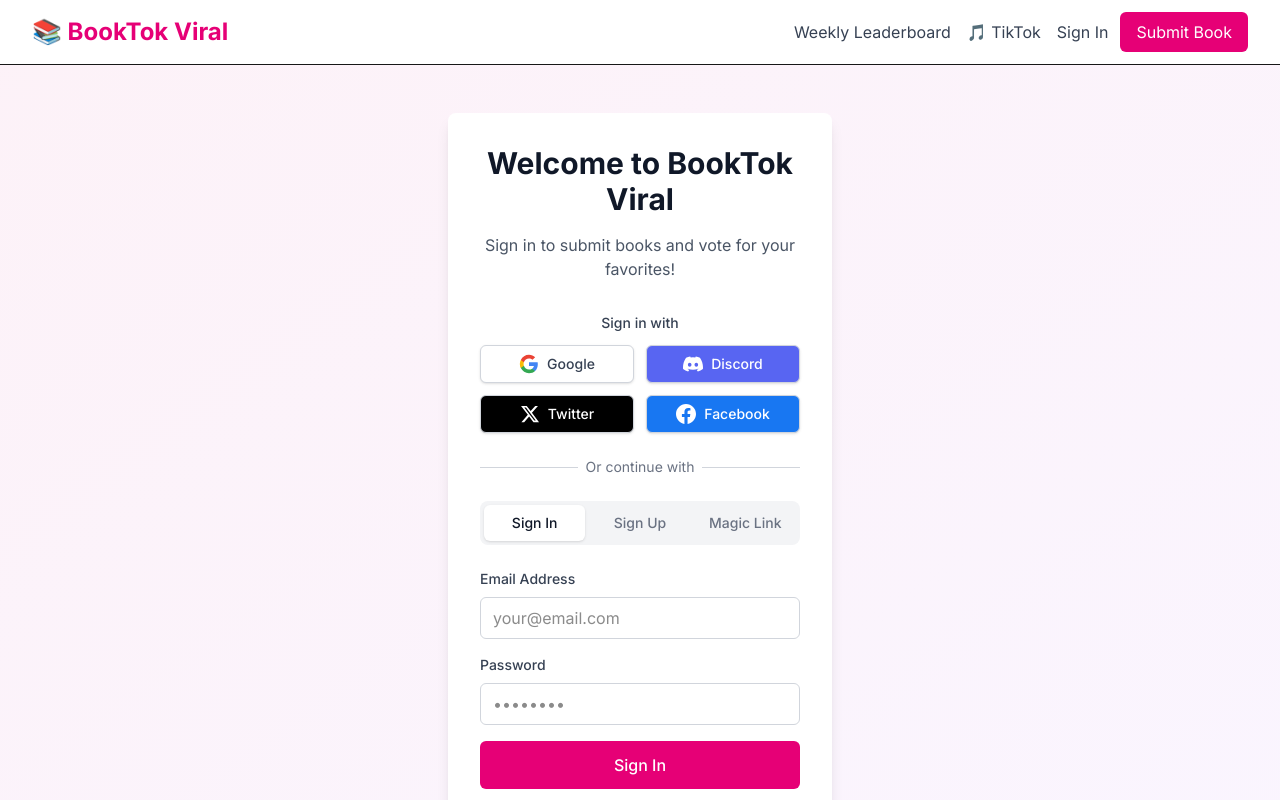
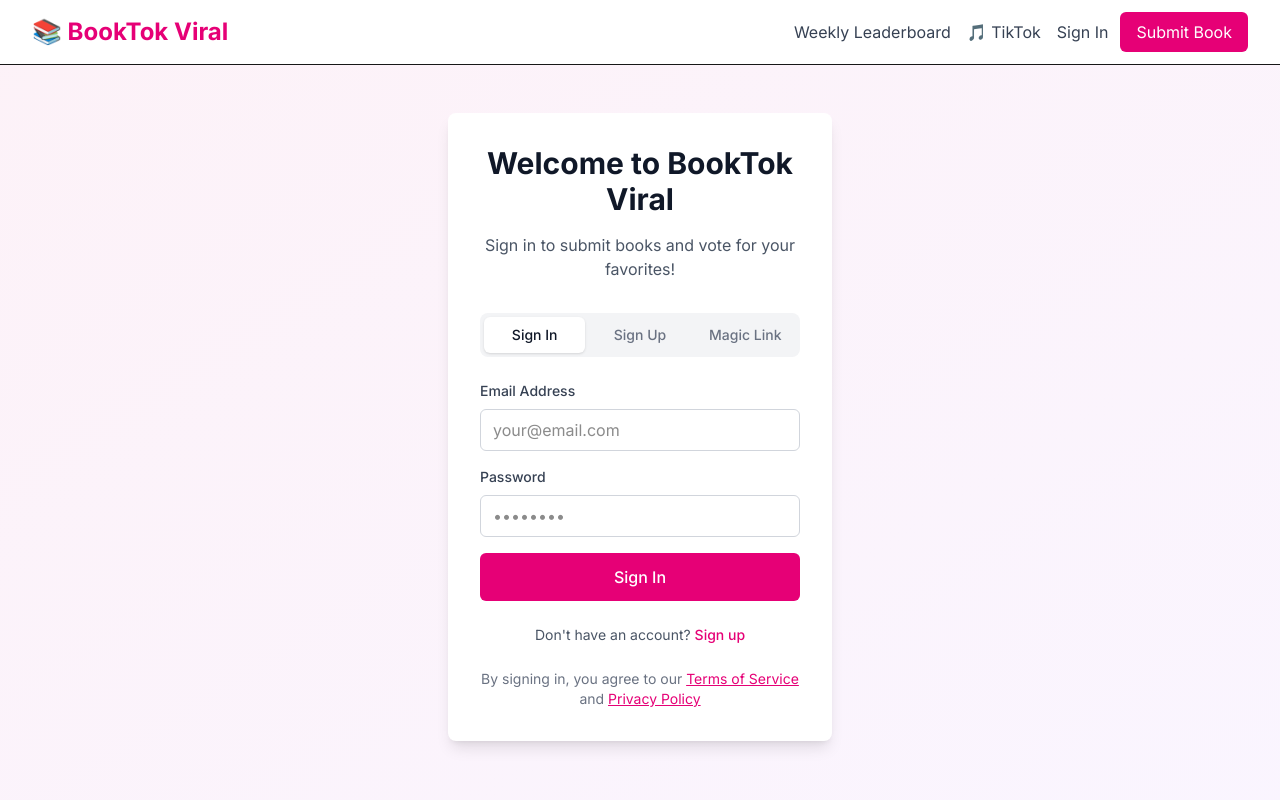
Before and after one commit to glowleaf/booktokviral, a Next.js app: page /auth/signin in a window 1280 px wide. Shown: the top 800 px of the page. Built offline with nearby package versions, Linux system fonts and the light colour scheme; no server answers.

Commit message:
Remove social sign-in options

```diff
--- a/src/components/AuthForm.tsx
+++ b/src/components/AuthForm.tsx
@@ -14,35 +14,6 @@
   const [isSuccess, setIsSuccess] = useState(false)
 
   const supabase = createClient()
-
-  const handleSocialSignIn = async (provider: 'google' | 'discord' | 'twitter' | 'facebook') => {
-    if (!supabase) {
-      setMessage('Authentication service unavailable')
-      return
-    }
-
-    setIsLoading(true)
-    setMessage('')
-
-    try {
-      const { error } = await supabase.auth.signInWithOAuth({
-        provider,
-        options: {
-          redirectTo: `${window.location.origin}/auth/callback`,
-        },
-      })
-
-      if (error) {
-        setMessage(error.message)
-        setIsSuccess(false)
-      }
-    } catch (err) {
-      setMessage('An error occurred. Please try again.')
-      setIsSuccess(false)
-    }
-
-    setIsLoading(false)
-  }
 
   const handleEmailAuth = async (e: React.FormEvent) => {
     e.preventDefault()
@@ -126,69 +97,6 @@
 
   return (
     <div className="space-y-6">
-      {/* Social Sign-In Buttons */}
-      <div className="space-y-3">
-        <h3 className="text-sm font-medium text-gray-700 text-center">Sign in with</h3>
-
-        <div className="grid grid-cols-2 gap-3">
-          <button
-            onClick={() => handleSocialSignIn('google')}
-            disabled={isLoading}
-            className="flex items-center justify-center px-4 py-2 border border-gray-300 rounded-md shadow-sm text-sm font-medium text-gray-700 bg-white hover:bg-gray-50 disabled:opacity-50 disabled:cursor-not-allowed transition-colors"
-          >
-            <svg className="w-5 h-5 mr-2" viewBox="0 0 24 24">
-              <path fill="#4285F4" d="M22.56 12.25c0-.78-.07-1.53-.2-2.25H12v4.26h5.92c-.26 1.37-1.04 2.53-2.21 3.31v2.77h3.57c2.08-1.92 3.28-4.74 3.28-8.09z"/>
-              <path fill="#34A853" d="M12 23c2.97 0 5.46-.98 7.28-2.66l-3.57-2.77c-.98.66-2.23 1.06-3.71 1.06-2.86 0-5.29-1.93-6.16-4.53H2.18v2.84C3.99 20.53 7.7 23 12 23z"/>
-              <path fill="#FBBC05" d="M5.84 14.09c-.22-.66-.35-1.36-.35-2.09s.13-1.43.35-2.09V7.07H2.18C1.43 8.55 1 10.22 1 12s.43 3.45 1.18 4.93l2.85-2.22.81-.62z"/>
-              <path fill="#EA4335" d="M12 5.38c1.62 0 3.06.56 4.21 1.64l3.15-3.15C17.45 2.09 14.97 1 12 1 7.7 1 3.99 3.47 2.18 7.07l3.66 2.84c.87-2.6 3.3-4.53 6.16-4.53z"/>
-            </svg>
-            Google
-          </button>
-
-          <button
-            onClick={() => handleSocialSignIn('discord')}
-            disabled={isLoading}
-            className="flex items-center justify-center px-4 py-2 border border-gray-300 rounded-md shadow-sm text-sm font-medium text-white bg-[#5865F2] hover:bg-[#4752C4] disabled:opacity-50 disabled:cursor-not-allowed transition-colors"
-          >
-            <svg className="w-5 h-5 mr-2" fill="currentColor" viewBox="0 0 24 24">
-              <path d="M20.317 4.37a19.791 19.791 0 0 0-4.885-1.515.074.074 0 0 0-.079.037c-.21.375-.444.864-.608 1.25a18.27 18.27 0 0 0-5.487 0 12.64 12.64 0 0 0-.617-1.25.077.077 0 0 0-.079-.037A19.736 19.736 0 0 0 3.677 4.37a.07.07 0 0 0-.032.027C.533 9.046-.32 13.58.099 18.057a.082.082 0 0 0 .031.057 19.9 19.9 0 0 0 5.993 3.03.078.078 0 0 0 .084-.028c.462-.63.874-1.295 1.226-1.994a.076.076 0 0 0-.041-.106 13.107 13.107 0 0 1-1.872-.892.077.077 0 0 1-.008-.128 10.2 10.2 0 0 0 .372-.292.074.074 0 0 1 .077-.01c3.928 1.793 8.18 1.793 12.062 0a.074.074 0 0 1 .078.01c.12.098.246.198.373.292a.077.077 0 0 1-.006.127 12.299 12.299 0 0 1-1.873.892.077.077 0 0 0-.041.107c.36.698.772 1.362 1.225 1.993a.076.076 0 0 0 .084.028 19.839 19.839 0 0 0 6.002-3.03.077.077 0 0 0 .032-.054c.5-5.177-.838-9.674-3.549-13.66a.061.061 0 0 0-.031-.03zM8.02 15.33c-1.183 0-2.157-1.085-2.157-2.419 0-1.333.956-2.419 2.157-2.419 1.21 0 2.176 1.096 2.157 2.42 0 1.333-.956 2.418-2.157 2.418zm7.975 0c-1.183 0-2.157-1.085-2.157-2.419 0-1.333.955-2.419 2.157-2.419 1.21 0 2.176 1.096 2.157 2.42 0 1.333-.946 2.418-2.157 2.418z"/>
-            </svg>
-            Discord
-          </button>
-
-          <button
-            onClick={() => handleSocialSignIn('twitter')}
-            disabled={isLoading}
-            className="flex items-center justify-center px-4 py-2 border border-gray-300 rounded-md shadow-sm text-sm font-medium text-white bg-black hover:bg-gray-800 disabled:opacity-50 disabled:cursor-not-allowed transition-colors"
-          >
-            <svg className="w-5 h-5 mr-2" fill="currentColor" viewBox="0 0 24 24">
-              <path d="M18.244 2.25h3.308l-7.227 8.26 8.502 11.24H16.17l-5.214-6.817L4.99 21.75H1.68l7.73-8.835L1.254 2.25H8.08l4.713 6.231zm-1.161 17.52h1.833L7.084 4.126H5.117z"/>
-            </svg>
-            Twitter
-          </button>
-
-          <button
-            onClick={() => handleSocialSignIn('facebook')}
-            disabled={isLoading}
-            className="flex items-center justify-center px-4 py-2 border border-gray-300 rounded-md shadow-sm text-sm font-medium text-white bg-[#1877F2] hover:bg-[#166FE5] disabled:opacity-50 disabled:cursor-not-allowed transition-colors"
-          >
-            <svg className="w-5 h-5 mr-2" fill="currentColor" viewBox="0 0 24 24">
-              <path d="M24 12.073c0-6.627-5.373-12-12-12s-12 5.373-12 12c0 5.99 4.388 10.954 10.125 11.854v-8.385H7.078v-3.47h3.047V9.43c0-3.007 1.792-4.669 4.533-4.669 1.312 0 2.686.235 2.686.235v2.953H15.83c-1.491 0-1.956.925-1.956 1.874v2.25h3.328l-.532 3.47h-2.796v8.385C19.612 23.027 24 18.062 24 12.073z"/>
-            </svg>
-            Facebook
-          </button>
-        </div>
-      </div>
-
-      <div className="relative">
-        <div className="absolute inset-0 flex items-center">
-          <div className="w-full border-t border-gray-300" />
-        </div>
-        <div className="relative flex justify-center text-sm">
-          <span className="px-2 bg-white text-gray-500">Or continue with</span>
-        </div>
-      </div>
-
       {/* Auth Mode Tabs */}
       <div className="flex space-x-1 bg-gray-100 p-1 rounded-lg">
         <button
```
